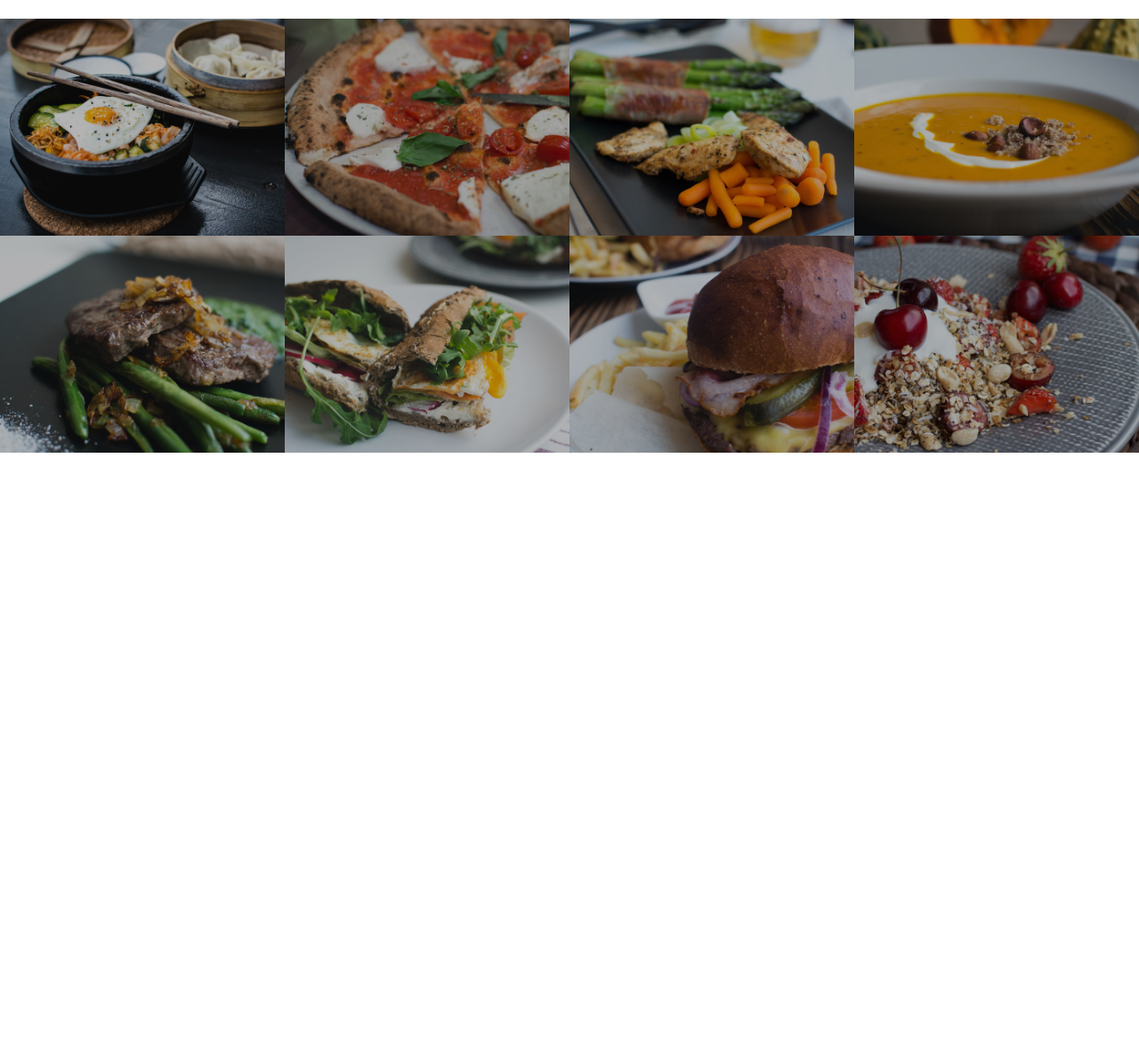
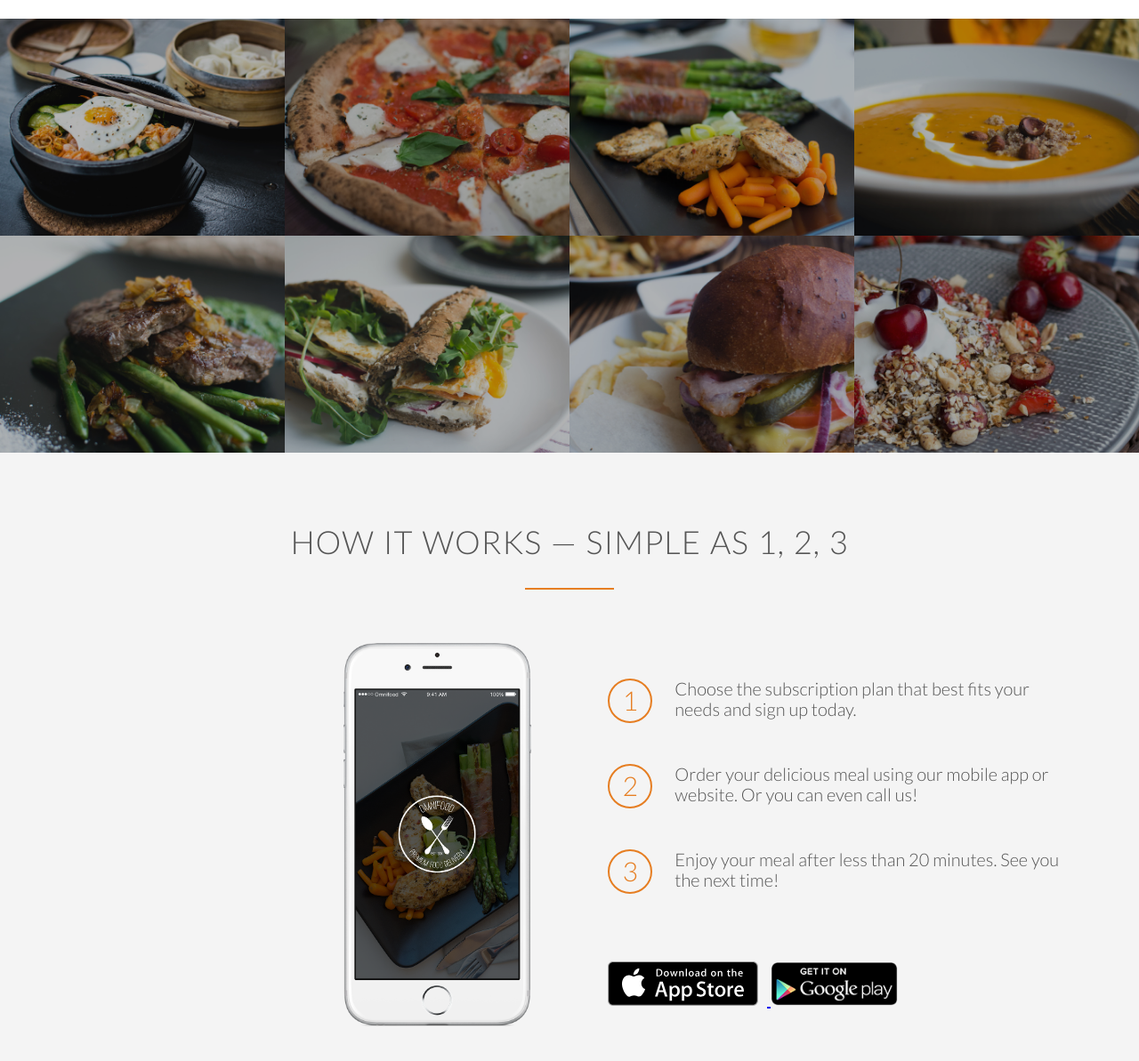
Before and after one commit to spandita46/ResponsiveWebDesign, a plain HTML site: page ResponsiveWebDesign/OmniFood/index.html in a window 1280 px wide. Shown: the part 1489-2682 px from the top of the page at 89% size. Before the commit the page ends 1998 px from the top, so only its background shows below. Drawn offline with Linux system fonts and the light colour scheme; files whose address does not match are found by name.

Commit message:
Section Steps build

```diff
--- a/ResponsiveWebDesign/OmniFood/index.html
+++ b/ResponsiveWebDesign/OmniFood/index.html
@@ -88,7 +88,7 @@
       </div>
     </section>
     <section class="section-meals">
-      <ul class="meals-showcase">
+      <ul class="meals-showcase clearfix">
         <li>
           <figure class="meal-photo">
             <img
@@ -119,7 +119,7 @@
           </figure>
         </li>
       </ul>
-      <ul class="meals-showcase">
+      <ul class="meals-showcase clearfix">
         <li>
           <figure class="meal-photo">
             <img
@@ -154,5 +154,53 @@
         </li>
       </ul>
     </section>
+    <section class="section-steps">
+      <div class="row">
+        <h2>How it works &mdash; Simple as 1, 2, 3</h2>
+      </div>
+      <div class="row">
+        <div class="col span-1-of-2 steps-box">
+          <img
+            src="resources/img/app-iPhone.png"
+            alt="Omnifood app on iphone"
+            class="app-screen"
+          />
+        </div>
+        <div class="col span-1-of-2 steps-box">
+          <div class="works-step">
+            <div>1</div>
+            <p>
+              Choose the subscription plan that best fits your needs and sign up
+              today.
+            </p>
+          </div>
+          <div class="works-step">
+            <div>2</div>
+            <p>
+              Order your delicious meal using our mobile app or website. Or you
+              can even call us!
+            </p>
+          </div>
+          <div class="works-step">
+            <div>3</div>
+            <p>
+              Enjoy your meal after less than 20 minutes. See you the next time!
+            </p>
+          </div>
+          <a href="#" class="btn-app">
+            <img
+              src="./resources/img/download-app.svg"
+              alt="App Store Button"
+            />
+          </a>
+          <a href="#" class="btn-app">
+            <img
+              src="./resources/img/download-app-android.png"
+              alt="Play Store Button"
+            />
+          </a>
+        </div>
+      </div>
+    </section>
   </body>
 </html>
--- a/ResponsiveWebDesign/OmniFood/resources/css/style.css
+++ b/ResponsiveWebDesign/OmniFood/resources/css/style.css
@@ -18,6 +18,18 @@ html {
   font-weight: 300;
   font-size: 20px;
   text-rendering: optimizeLegibility;
+}
+
+.clearfix {
+  zoom: 1;
+}
+
+.clearfix::after {
+  content: ".";
+  clear: both;
+  display: block;
+  height: 0;
+  visibility: hidden;
 }
 
 /*------------------------------------------------------------------*/
@@ -232,3 +244,54 @@ header {
   opacity: 1;
   transform: scale(1.03);
 }
+
+/*------------------------------------------------------------------*/
+/* SECTION
+/*------------------------------------------------------------------*/
+
+.section-steps {
+  background-color: #f4f4f4;
+}
+
+.steps-box:first-child {
+  margin-top: 30px;
+  text-align: right;
+  padding-right: 3%;
+}
+
+.steps-box:last-child {
+  margin-top: 70px;
+  padding-left: 3%;
+}
+
+.app-screen {
+  width: 40%;
+}
+
+.works-step {
+  margin-bottom: 50px;
+}
+
+.works-step:last-of-type {
+  margin-bottom: 80px;
+}
+
+.works-step div {
+  color: #e67e22;
+  border: solid 2px #e67e22;
+  display: inline-block;
+  border-radius: 55%;
+  width: 50px;
+  height: 50px;
+  text-align: center;
+  padding: 5px;
+  float: left;
+  font-size: 150%;
+  margin-right: 25px;
+}
+
+.btn-app img {
+  height: 50px;
+  width: auto;
+  margin-right: 10px;
+}
```
Also changed, not shown: 1 other file.
